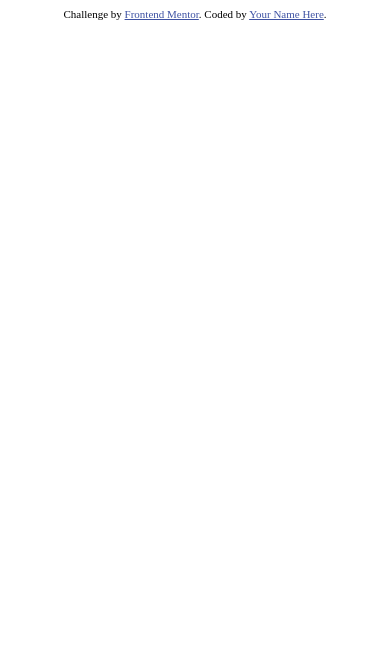
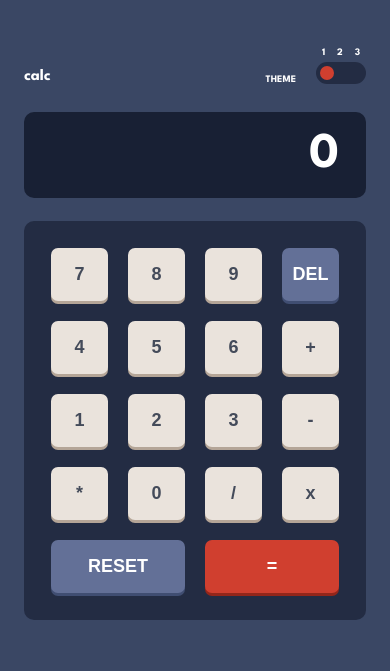
Before and after one commit to maisieo/calculator-app, a plain HTML site: page index.html in a window 390 px wide. Drawn offline with Linux system fonts and the light colour scheme.

Commit message:
commit changes

```diff
--- a/index.html
+++ b/index.html
@@ -1,26 +1,80 @@
 <!DOCTYPE html>
 <html lang="en">
+
 <head>
   <meta charset="UTF-8">
-  <meta name="viewport" content="width=device-width, initial-scale=1.0"> <!-- displays site properly based on user's device -->
+  <meta name="viewport" content="width=device-width, initial-scale=1.0">
+  <!-- displays site properly based on user's device -->
+  <title>Calculator app</title>
+  <link rel="stylesheet" href="style.css">
+  <script src="script.js"></script>
+</head>
 
-  <link rel="icon" type="image/png" sizes="32x32" href="./images/favicon-32x32.png">
+<body>
+  <div class="container">
+    <div class="header-section">
+      <div class="header">
+        <p>calc</p>
+      </div>
+      <div class="colour-preferences-section">
+        <p class="toggle-title">THEME</p>
+        <div class="toggle-section"><div class="number-section">
+          <ul class="preferences-list">
+            <li>1</li>
+            <li>2</li>
+            <li>3</li>
+          </ul>
+        </div>
+        <div class="switch-toggle switch-3">
+          <input class="toggle-1" type="radio" name="state-d" checked="">
+          <label for="toggle-1" onclick=""></label>
 
-  <title>Frontend Mentor | Calculator app</title>
+          <input class="toggle-2" type="radio" name="state-d">
+          <label for="toggle-2" onclick=""></label>
 
-  <!-- Feel free to remove these styles or customise in your own stylesheet 👍 -->
-  <style>
-    .attribution { font-size: 11px; text-align: center; }
-    .attribution a { color: hsl(228, 45%, 44%); }
-  </style>
-</head>
-<body>
+          <input class="toggle-3" type="radio" name="state-d">
+          <label for="toggle-3" onclick=""></label>
+        </div>
+
+      </div>
 
 
+      </div>
+     </div>
 
-  <div class="attribution">
-    Challenge by <a href="https://www.frontendmentor.io?ref=challenge" target="_blank">Frontend Mentor</a>.
-    Coded by <a href="#">Your Name Here</a>.
-  </div>
+      <div class="output-number-container">
+        <p class="output-number">0</p>
+      </div>
+      <div class="calculator-input-container">
+        <div class="grid-container">
+          <button class="number calculator-btn">7</button>
+          <button class="number calculator-btn">8</button>
+          <button class="number calculator-btn">9</button>
+          <button class="delete calculator-btn">DEL</button>
+          <button class="number calculator-btn">4</button>
+          <button class="number calculator-btn">5</button>
+          <button class="number calculator-btn">6</button>
+          <button class="calculator-btn">+</button>
+          <button class="number calculator-btn">1</button>
+          <button class="number calculator-btn">2</button>
+          <button class="number calculator-btn">3</button>
+          <button class="calculator-btn">-</button>
+          <button class="calculator-btn">*</button>
+          <button class="number calculator-btn">0</button>
+          <button class="calculator-btn">/</button>
+          <button class="calculator-btn">x</button>
+          <button class="calculator-btn span-2 reset">RESET</button>
+          <button class="calculator-btn span-2">=</button>
+
+        </div>
+
+      </div>
+      <!--
+    <div class="attribution">
+      Challenge by <a href="https://www.frontendmentor.io?ref=challenge" target="_blank">Frontend Mentor</a>.
+      Coded by <a href="#">Your Name Here</a>.
+    </div> -->
+    </div>
 </body>
+
 </html>
--- /dev/null
+++ b/script.js
@@ -0,0 +1,60 @@
+window.onload = function () {
+  let display = document.querySelector(".output-number");
+  let operators = ["*", "/", "x", "-", "+", "="];
+  let output = " ";
+  let buttons = document.querySelectorAll(".calculator-btn");
+  let toggle1 = document.querySelector(".toggle-1");
+  let toggle2 = document.querySelector(".toggle-2");
+  let toggle3 = document.querySelector(".toggle-3");
+  let body = document.querySelector("body");
+
+  toggle1.addEventListener("click", () => {
+    body.classList.remove("theme-2", "theme-3");
+      body.classList.add("theme-1");
+      console.log(body.classList)
+  });
+
+  toggle2.addEventListener("click", () => {
+    body.classList.remove("theme-1", "theme-3");
+    body.classList.add("theme-2");
+  });
+
+  toggle3.addEventListener("click", () => {
+    body.classList.remove("theme-1", "theme-2");
+    body.classList.add("theme-3");
+  });
+
+  /* Function to perform calculations with various button clicks */
+  let calculate = (btnValue) => {
+    switch (btnValue) {
+      case "=":
+        if (output !== "") {
+          output = eval(output);
+        }
+        break;
+      case "RESET":
+        output = "0";
+        break;
+      case "DEL":
+        output = output.toString().slice(0, -1);
+        break;
+
+      default:
+        if (operators.includes(btnValue)) {
+          if (output === "" || operators.includes(output.slice(-1))) {
+            return;
+          }
+        }
+        output += btnValue;
+        break;
+    }
+    display.textContent = output || 0;
+  };
+
+  /*Add a click event listener to each button that calls the calculate function */
+  buttons.forEach((button) => {
+    button.addEventListener("click", (e) => {
+      calculate(e.target.textContent);
+    });
+  });
+};
--- /dev/null
+++ b/style.css
@@ -0,0 +1,237 @@
+@import url('https://fonts.googleapis.com/css2?family=League+Spartan:wght@700&display=swap');
+
+
+:root {
+    /* backgrounds */
+    --main-background: hsl(222, 26%, 31%);
+    --toggle-keypad-background: hsl(223, 31%, 20%);
+    --screen-background: hsl(224, 36%, 15%);
+
+    /* keys */
+    --key-background: hsl(225, 21%, 49%);
+    --key-shadow: hsl(224, 28%, 35%);
+    --key-background-alt-1: hsl(6, 63%, 50%);
+    --key-shadow-alt-1: hsl(6, 70%, 34%);
+    --key-background-alt-2: hsl(30, 25%, 89%);
+    --key-shadow-alt-2: hsl(28, 16%, 65%);
+
+    /*Text*/
+    --text-colour1: hsl(221, 14%, 31%);
+    --text-colour2: hsl(0, 0%, 100%)
+}
+
+body.theme-2 {
+    /* backgrounds */
+    --main-background: hsl(0, 0%, 90%);
+    --toggle-keypad-background: hsl(0, 5%, 81%);
+    --screen-background: hsl(0, 0%, 93%);
+
+    /* keys */
+    --key-background: hsl(185, 42%, 37%);
+    --key-shadow: hsl(185, 58%, 25%);
+    --key-background-alt-1: hsl(25, 98%, 40%);
+    --key-shadow-alt-1: hsl(25, 99%, 27%);
+    --key-background-alt-2: hsl(45, 7%, 89%);
+    --key-shadow-alt-2: hsl(35, 11%, 61%);
+
+    /*Text*/
+    --text-colour1: hsl(60, 10%, 19%);
+    --text-colour2: hsl(60, 10%, 19%);
+}
+
+body.theme-3 {
+    /* backgrounds */
+    --main-background: hsl(268, 75%, 9%);
+    --toggle-keypad-background: hsl(268, 71%, 12%);
+    --screen-background: hsl(268, 71%, 12%);
+
+    /* keys */
+    --key-background: hsl(281, 89%, 26%);
+    --key-shadow: hsl(285, 91%, 52%);
+    --key-background-alt-1: hsl(176, 100%, 44%);
+    --key-shadow-alt-1: hsl(177, 92%, 70%);
+    --key-background-alt-2: hsl(268, 47%, 21%);
+    --key-shadow-alt-2: hsl(290, 70%, 36%);
+
+    /*Text*/
+    --text-colour1: hsl(52, 100%, 62%);
+    --text-colour2: hsl(52, 100%, 62%);
+}
+
+
+/*GENERAL STYLES*/
+* {
+    margin: 0;
+    padding: 0;
+}
+
+body {
+    background-color: var(--main-background);
+
+    font-family: 'League Spartan', sans-serif;
+    font-weight: 700;
+
+}
+
+p {
+    color: var(--text-colour2);
+}
+
+.container {
+
+    padding: 6% 27%;
+}
+
+.header-section {
+    display: flex;
+    color: white;
+    justify-content: space-between;
+    margin-bottom: 28px;
+}
+
+.header {
+    width: 200px;
+    align-self: flex-end;
+}
+
+.colour-preferences-section {
+    justify-content: flex-end;
+}
+
+.preferences-list {
+    display: flex;
+    justify-content: space-around;
+}
+
+.preferences-list li {
+    list-style: none;
+    font-size: 10px;
+}
+
+.output-number-container {
+    justify-content: end;
+    display: flex;
+    padding: 20px 0;
+    margin-bottom: 23px;
+    padding: 20px 27px;
+    border-radius: 10px;
+    background-color: var(--screen-background);
+}
+
+.output-number-container .output-number {
+    font-size: 50px;
+    margin: 0;
+}
+
+
+.grid-container {
+    display: grid;
+    grid-template-columns: repeat(4, 1fr);
+    grid-template-rows: repeat(4, 1fr);
+    grid-gap: 20px;
+    padding: 27px;
+    border-radius: 10px;
+    background-color: var(--toggle-keypad-background);
+}
+
+.calculator-btn {
+    display: flex;
+    justify-content: center;
+    align-items: center;
+    border-radius: 7px;
+    cursor: pointer;
+    font-weight: 700;
+    background-color: var(--key-background-alt-2);
+    color: var(--text-colour1);
+    padding: 5px;
+    box-shadow: 0px 3px 0px var(--key-shadow-alt-2);
+    font-size: 32px;
+    border: 0;
+
+}
+
+.span-2 {
+    grid-column: span 2;
+    padding: 8px 0;
+}
+
+
+
+/*TOGGLE BUTTON STYLES*/
+
+.toggle-title {
+    align-self: flex-end;
+    margin-right: 20px;
+    font-size: 10px;
+}
+
+.switch-toggle {
+    float: left;
+    background: var(--toggle-keypad-background);
+    border-radius: 20px;
+    margin-top: 5px;
+}
+
+.switch-toggle input {
+    position: absolute;
+    opacity: 0;
+}
+
+.switch-toggle input+label {
+    padding: 7px;
+    float: left;
+    color: #fff;
+    cursor: pointer;
+}
+
+.switch-toggle input:checked+label {
+    background: var(--key-background-alt-1);
+    border-radius: 50%;
+    margin: 0.25rem;
+}
+
+/**/
+
+button.delete.calculator-btn {
+    background-color: var(--key-background);
+    color: white;
+    box-shadow: 0px 3px 0px var(--key-shadow);
+}
+
+button.calculator-btn.span-2.reset {
+    background-color: var(--key-background);
+
+    box-shadow: 0px 3px 0px var(--key-shadow);
+    color: var(--text-colour2);
+}
+
+button.calculator-btn.span-2 {
+    background-color: var(--key-background-alt-1);
+    box-shadow: 0px 3px 0px var(--key-shadow-alt-1);
+    color: var(--text-colour2);
+}
+
+
+.colour-preferences-section {
+    display: flex;
+}
+
+.calculator-btn:hover {
+    filter: brightness(163%);
+}
+
+
+/*MOBILE STYLES*/
+@media screen and (max-width:750px) {
+
+    .container {
+        padding: 3rem 1.5rem;
+    }
+
+    .calculator-btn {
+        padding: 16px;
+        min-width: 10px;
+        font-size: 18px;
+
+    }
+}
```
